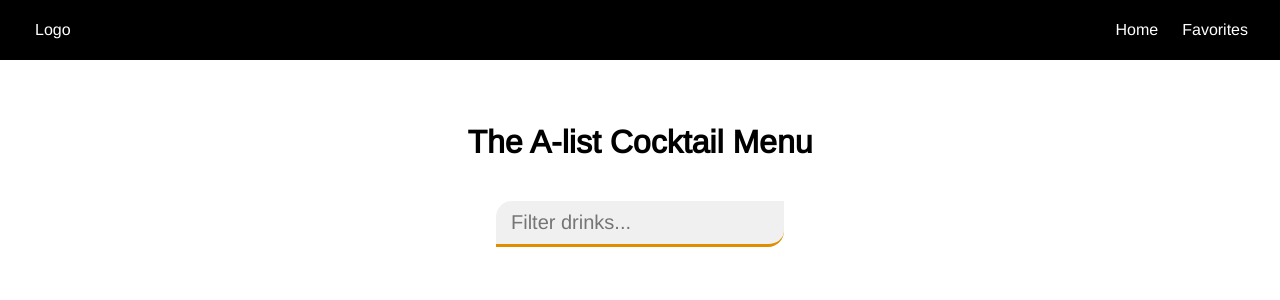
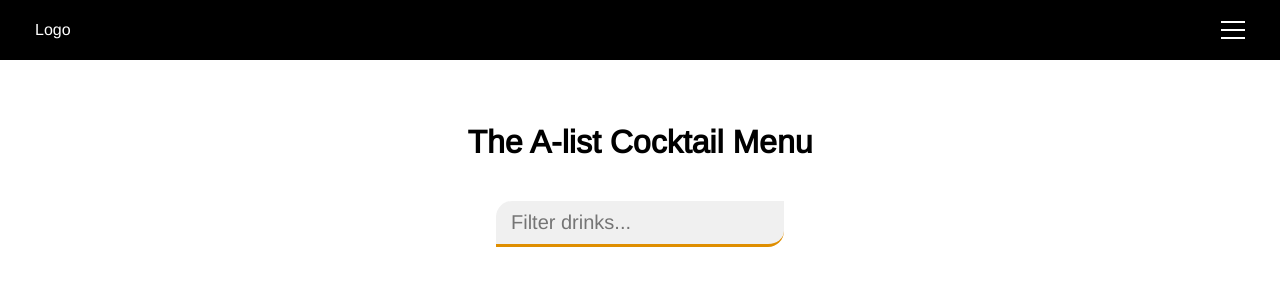
Before and after one commit to mikebeaudry93/cocktail-finder, a React (Create React App) app: page / in a window 1280 px wide. Shown: the top 300 px of the page. Built offline with nearby package versions, Linux system fonts and the light colour scheme; no server answers.

Commit message:
added burger menu with hook

```diff
--- a/src/App.js
+++ b/src/App.js
@@ -1,6 +1,7 @@
 import React, { Component } from 'react';
-import { BrowserRouter as Router, Switch, Route, Link } from 'react-router-dom';
+import { BrowserRouter as Router, Switch, Route} from 'react-router-dom';
 
+import NavBar from './components/NavBar/NavBar'
 import Homepage from './pages/Homepage/Homepage';
 import ItemPage from './pages/ItemPage/ItemPage';
 import FavoritesPage from './pages/FavoritesPage/FavoritesPage'
@@ -14,13 +15,7 @@ class App extends Component {
 
     return (
       <Router>
-        <div className="nav">
-          <div className="logo">Logo</div>
-          <div className="nav-links">
-            <Link className='nav-link' to="/"><div className="home link-item">Home</div></Link>
-            <Link className='nav-link' to='/favoritelist'><div className="favourites link-item">Favorites</div></Link>
-          </div>
-        </div>
+        <NavBar />
         <Switch>
           <Route exact path='/' component={Homepage} />
           <Route exact path='/drink/:drinkId' render={props => (<ItemPage {...props} />)}/>
@@ -32,3 +27,10 @@ class App extends Component {
 }
 
 export default App
+
+// Old nav bar
+// <div className="logo">Logo</div>
+// <div className="nav-links">
+//   <Link className='nav-link' to="/"><div className="home link-item">Home</div></Link>
+//   <Link className='nav-link' to='/favoritelist'><div className="favourites link-item">Favorites</div></Link>
+// </div>
--- a/src/App.scss
+++ b/src/App.scss
@@ -4,37 +4,3 @@
     font-family: 'Arimo', sans-serif;
     margin: 0;
 }
-
-.nav {
-    display: flex;
-    justify-content: space-between;
-    align-items: center;
-    width: 100vw;
-    height: 60px;
-    background-color: black;
-    color: white;
-
-    .logo{
-        padding: 20px;
-        margin-left: 15px;
-    }
-
-    .nav-links {
-        display: flex;
-        padding: 20px;
-
-        .link-item {
-            margin: 0px 12px;
-        }
-    }
-}
-
-a.nav-link {
-    text-decoration: none;
-    color: white;
-}
-
-a.nav-link:visited { text-decoration: none; color:white }
-a.nav-link:hover { text-decoration: none; color: white }
-a.nav-link:focus { text-decoration: none; color: white }
-a.nav-link:hover, a:active { text-decoration: none; color:white }
--- /dev/null
+++ b/src/components/NavBar/NavBar.js
@@ -0,0 +1,27 @@
+import React, { useState } from 'react';
+import { Link } from 'react-router-dom';
+
+import './NavBar.scss';
+
+function NavBar() {
+    const [open, setOpen] = useState(false)
+    return (
+        <div className='nav-main-container'>
+            <div className="nav">
+                <div className="logo">Logo</div>
+                <div className='nav-hamburger' onClick={() => setOpen(!open)}>
+                    <div className={ open ? 'close' : "line" }></div>
+                    <div className={ open ? 'close-none' : "line" }></div>
+                    <div className={ open ? 'close-x' : "line" }></div>
+                </div>
+            </div>
+            <div className={ open ? "show-menu" : "menu-container" }>
+                <a href="https://www.michaeljamesbeaudry.com/"><div className="nav-link-menu">Back to site</div></a>
+                <Link to='/' onClick={() => setOpen(!open)}><div className="nav-link-menu">Drink list</div></Link>
+                <Link to='/favoritelist' onClick={() => setOpen(!open)}><div className="nav-link-menu">Favorites</div></Link>
+            </div>
+        </div>
+    )
+}
+
+export default NavBar
--- /dev/null
+++ b/src/components/NavBar/NavBar.scss
@@ -0,0 +1,134 @@
+.nav-main-container {
+
+    .menu-container {
+        position: fixed;
+        top: 0px;
+        right: 0px;
+        color: white;
+        background: rgb(245, 167, 104);
+        z-index: 2;
+        height: 100vh;
+        width: 220px;
+        display: flex;
+        flex-direction: column;
+        justify-content: center;
+        align-items: center;
+        transition: transform 0.3s ease-in-out;
+        transform: translateX(100%);
+
+        .nav-link-menu {
+            color: white;
+            padding: 30px;
+            font-size: 20px;
+            cursor: pointer;
+        }
+    }
+
+    .show-menu {
+        position: fixed;
+        top: 0px;
+        right: 0px;
+        color: white;
+        background: rgb(245, 167, 104);
+        z-index: 2;
+        height: 100vh;
+        width: 220px;
+        display: flex;
+        flex-direction: column;
+        justify-content: center;
+        align-items: center;
+        transition: transform 0.3s ease-in-out;
+        transform: translateX(0%);
+
+        .nav-link-menu {
+            color: white;
+            padding: 30px;
+            font-size: 20px;
+            cursor: pointer;
+        }
+
+        .nav-link-menu:hover {
+            color: black;
+        }
+
+    }
+}
+
+.nav {
+    display: flex;
+    justify-content: space-between;
+    align-items: center;
+    width: 100vw;
+    height: 60px;
+    background-color: black;
+    color: white;
+
+    .nav-hamburger {
+
+        margin-right: 15px;
+        padding: 25px 20px 20px 20px;
+        z-index: 12;
+        cursor: pointer;
+
+        .close {
+            border-top: 2px solid black;
+            padding: 3px;
+            width: 18px;
+            transform: rotate(-45deg);
+            position: fixed;
+        }
+
+        .close-none {
+            border-top: 2px solid black;
+            padding: 3px;
+            width: 18px;
+            opacity: 0;
+            transform: translate(20px);
+        }
+
+        .close-x {
+            position: fixed;
+            border-top: 2px solid black;
+            padding: 3px;
+            width: 18px;
+            // position: relative;
+            top: 30px;
+            right: 38px;
+            transform: rotate(45deg);
+        }
+
+
+        .line{
+            border-top: 2px solid white;
+            padding: 3px;
+            width: 18px;
+            transition: all 0.3 ease-in-out;
+            transform: translateX(0);
+            transform: rotate(0);
+        }
+    }
+
+    .logo{
+        padding: 20px;
+        margin-left: 15px;
+    }
+
+    .nav-links {
+        display: flex;
+        padding: 20px;
+
+        .link-item {
+            margin: 0px 12px;
+        }
+    }
+}
+
+a.nav-link-menu {
+    text-decoration: none;
+    color: white;
+}
+
+a.nav-link-menu:visited { text-decoration: none; color:white }
+a.nav-link-menu:hover { text-decoration: none; color: black }
+a.nav-link-menu:focus { text-decoration: none; color: white }
+a.nav-link-menu:hover, a:active { text-decoration: none; color:white }
--- a/src/pages/ItemPage/ItemPage.scss
+++ b/src/pages/ItemPage/ItemPage.scss
@@ -2,13 +2,14 @@
     display: flex;
     width: 100%;
     padding-top: 50px;
-    padding-left: 30px;
+    // padding-left: 30px;
     padding-bottom: 30px;
     line-height: 30px;
 
     .item-image {
         width: 30%;
         object-fit: cover;
+        margin-left: 30px;
     }
 
     .content-container {
```
